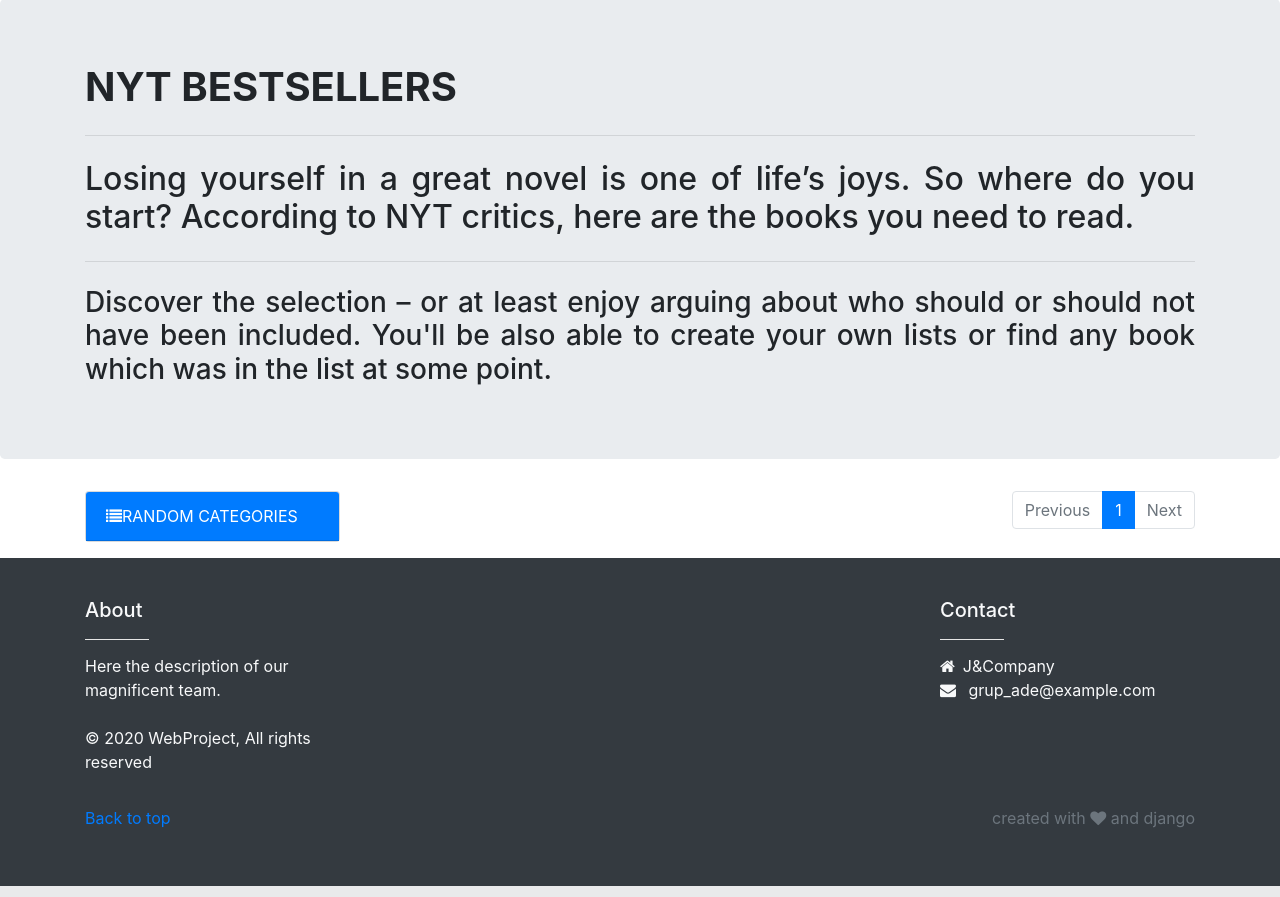
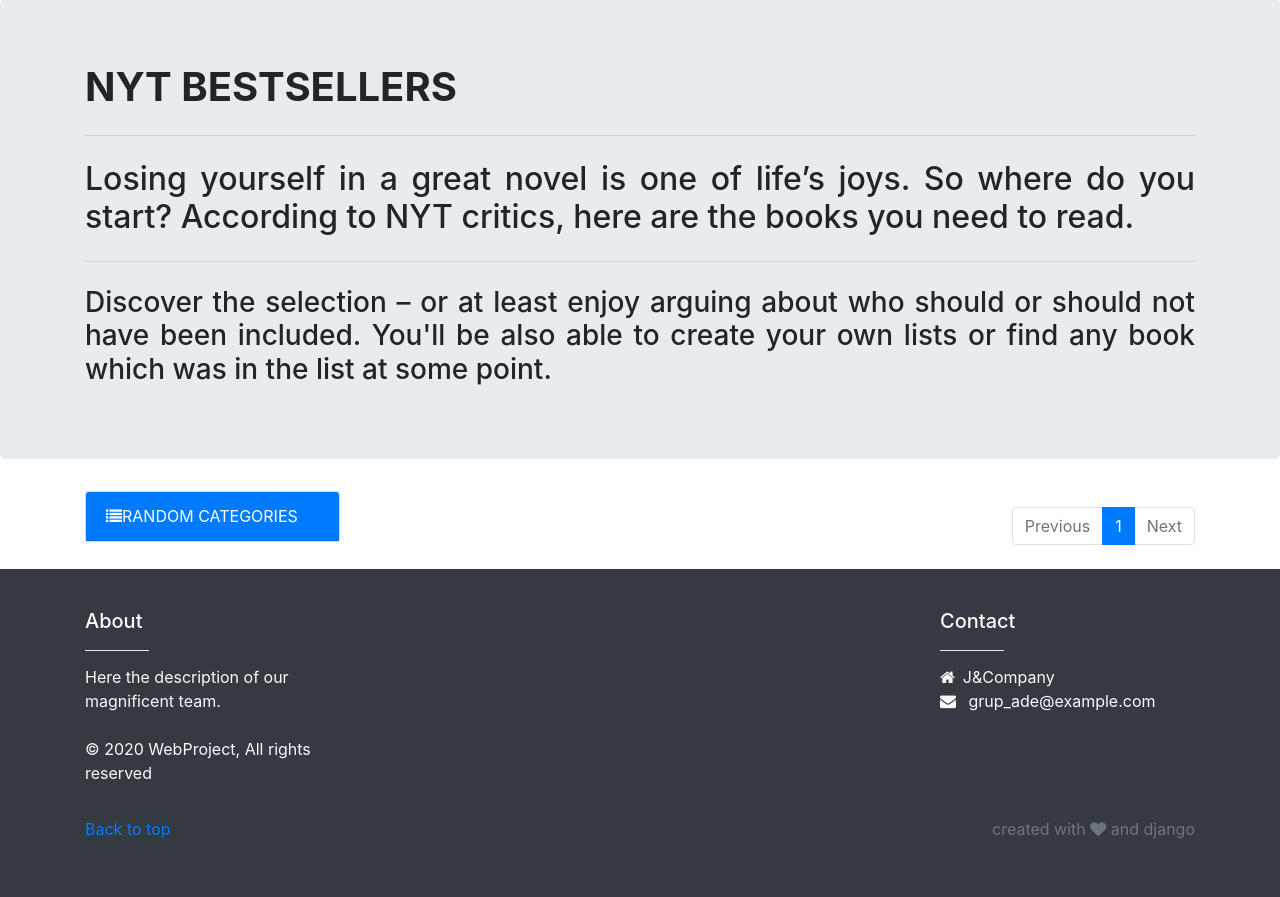
Before and after one commit to josalhor/WebProjectOne, a Django app: page / in a window 1280 px wide. Shown: the part 87-984 px from the top of the page. Run offline with Django 3.2, Linux system fonts and the light colour scheme; data that the repository does not hold is empty; parts of the project's set-up code (start-up, migrations or seed data) failed here and were passed over; some libraries are stand-ins or nearby versions.

Commit message:
margin skip pages main page using padding boostrap

```diff
--- a/book_visualizer/templates/category.html
+++ b/book_visualizer/templates/category.html
@@ -49,7 +49,7 @@
 						</div>
 					</div>
                 {% endfor %}
-				<div class="col-12">
+				<div class="col-12 pt-3">
 					<nav aria-label="...">
 						<ul class="pagination justify-content-end mb-4">
 							{% if bestsellers_list.has_previous %}
--- a/book_visualizer/templates/home.html
+++ b/book_visualizer/templates/home.html
@@ -55,7 +55,7 @@
 					</div>
 				</div>
 				{% endfor %}
-				<div class="col-12">
+				<div class="col-12 pt-3">
 					<nav aria-label="...">
 						<ul class="pagination justify-content-end mb-4">
 							{% if bestsellers.has_previous %}
```
